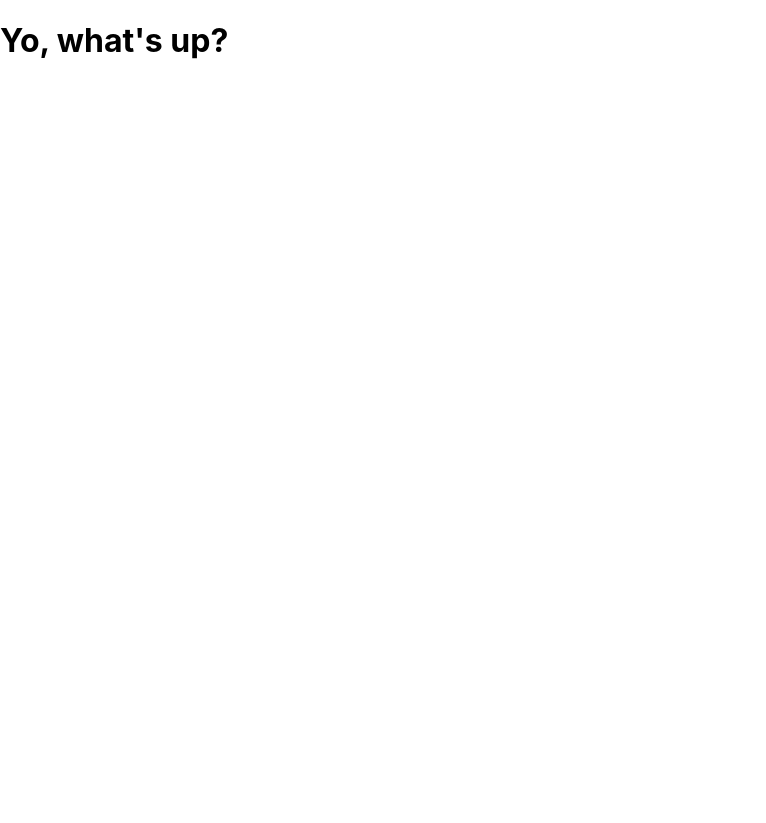
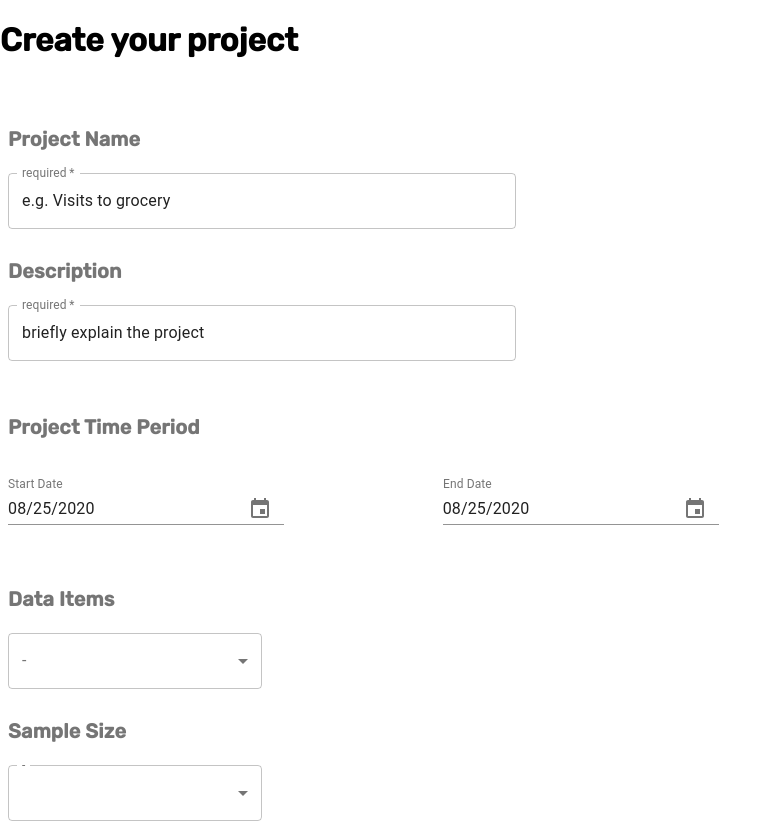
Before and after one commit to alibakh62/Datamon, a React (Create React App) app in the folder datamon/: page /createproject in a window 1280 px wide. Shown: the top 823 px of the page, without its empty margins (0-766 px from the left). Before the commit the page ends 800 px from the top, so only its background shows below. Built offline with nearby package versions, Linux system fonts and the light colour scheme.

Commit message:
routing to CreateProject works now, CreateProject page loads with no error

```diff
--- a/datamon/package.json
+++ b/datamon/package.json
@@ -3,7 +3,7 @@
   "version": "0.1.0",
   "private": true,
   "dependencies": {
-    "@date-io/date-fns": "^2.9.1",
+    "@date-io/date-fns": "^1.3.13",
     "@material-ui/core": "^4.11.0",
     "@material-ui/pickers": "^3.2.10",
     "@material-ui/styles": "^4.10.0",
--- a/datamon/src/App.js
+++ b/datamon/src/App.js
@@ -11,8 +11,8 @@ function App() {
         {/* <Home /> */}
         <Switch>
           <Route path="/createproject">
-            {/* <CreateProject /> */}
-            <Test />
+            <CreateProject />
+            {/* <Test /> */}
           </Route>
           <Route path="/">
             <Home />
```
Also changed, not shown: 1 other file (tests, documents, lock files or other folders).
